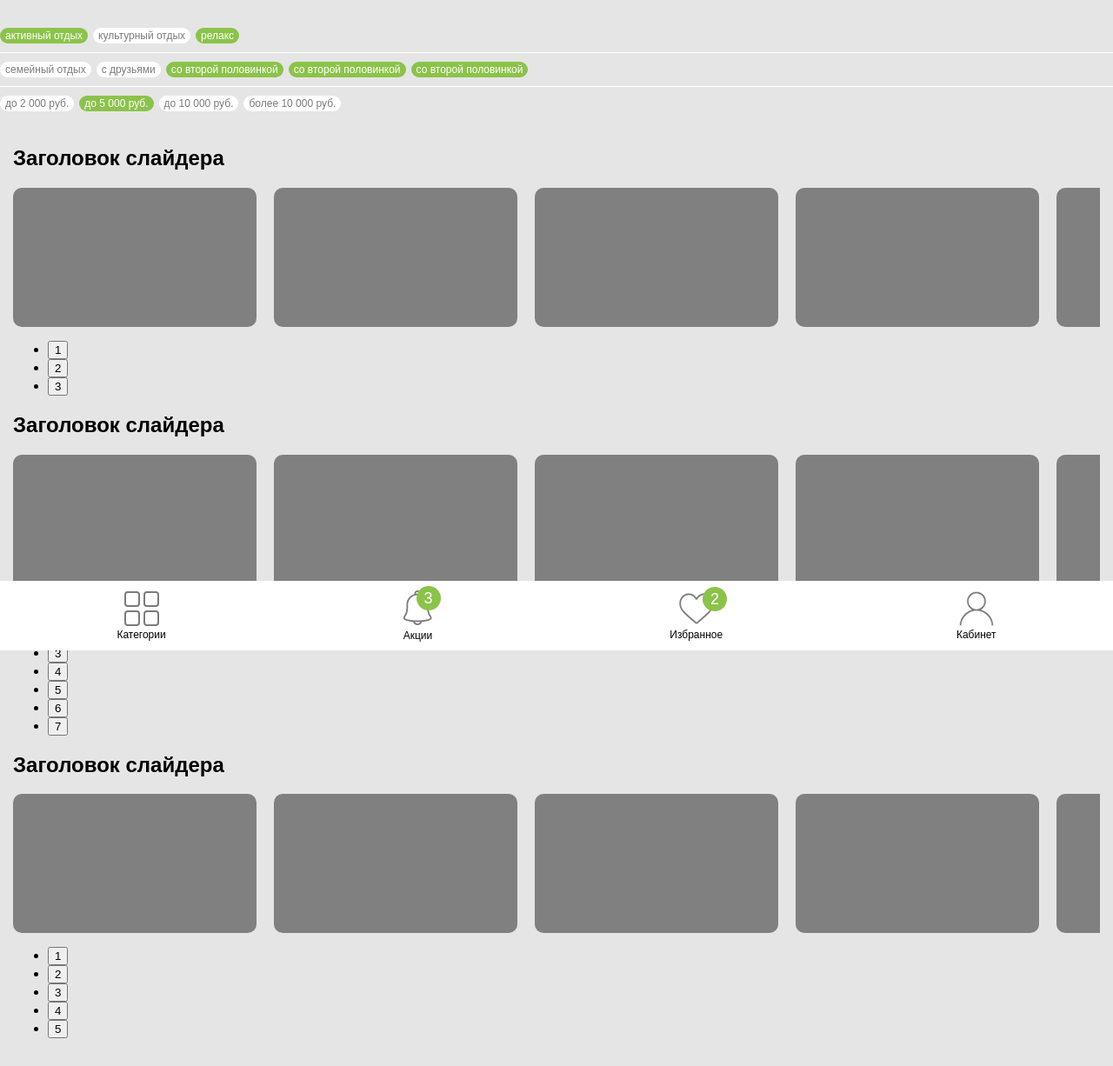
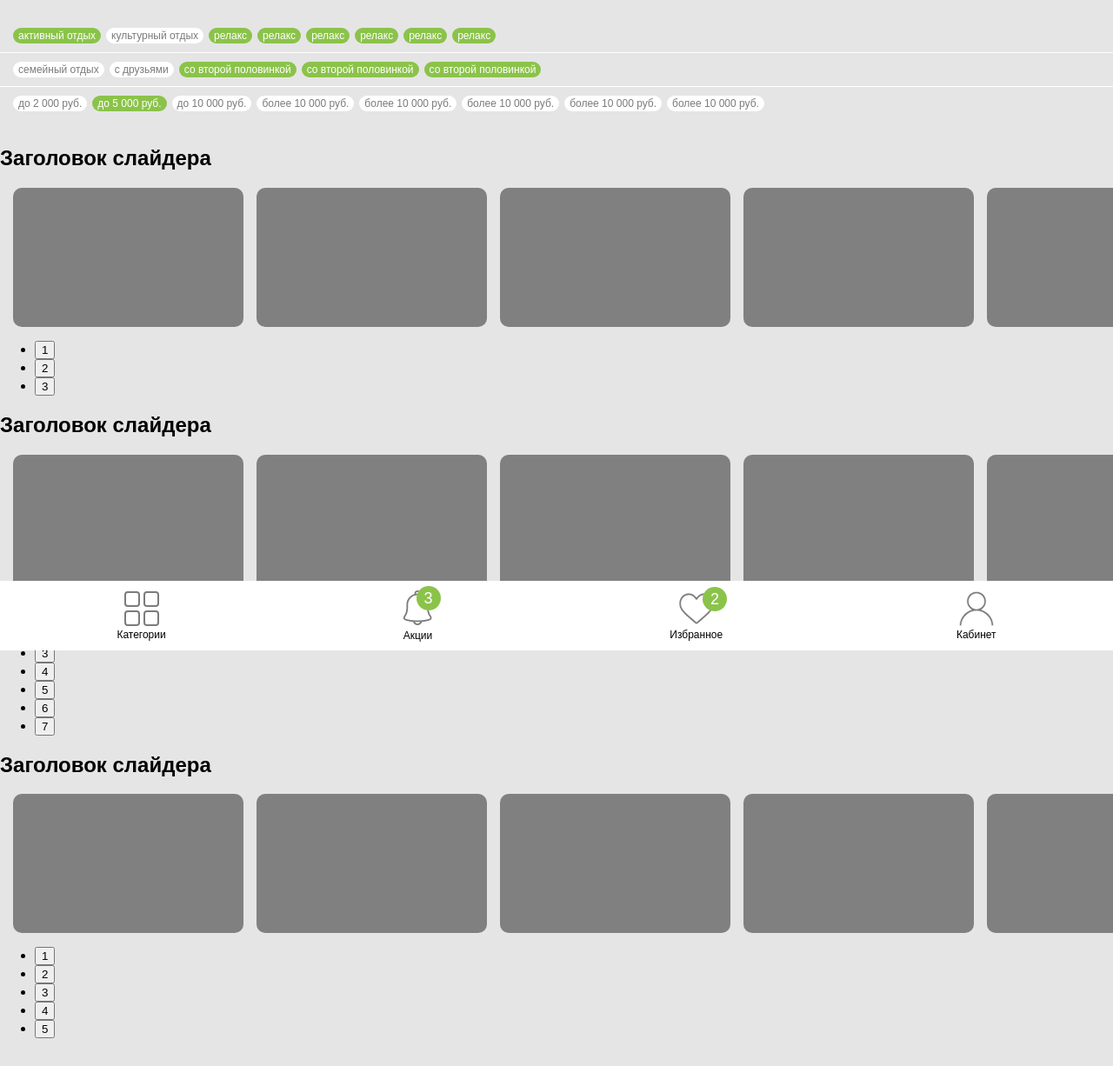
Before and after one commit to krumm1/test_app, a plain HTML site: page index.html in a window 1280 px wide. Shown: the part 52-1278 px from the top of the page at 87% size. Drawn offline with Linux system fonts and the light colour scheme.

Commit message:
Добавил отступы

```diff
--- a/css/style.css
+++ b/css/style.css
@@ -34,8 +34,14 @@ body {margin: 0 0 85px; font-family: Arial, Helvetica, sans-serif; background-co
 .search.active {flex: 1 0 100%;display: flex;}
 .search.active .search-input {display: block;flex-basis: 100%;}
 
-.app-cats {overflow-x: auto; padding: 10px 0}
-.app-cats-row {display: flex; padding: 10px 0; border-bottom: 1px solid #fff}
+.app-cats {padding: 10px 0}
+.app-cats-row {
+    display: flex;
+    padding: 10px 0;
+    padding-left: 15px;
+    border-bottom: 1px solid #fff;
+    overflow-x: auto;
+}
 .app-cats-row:last-child {border-bottom: none}
 .app-cats-item {
     background-color: #fff;
@@ -51,13 +57,16 @@ body {margin: 0 0 85px; font-family: Arial, Helvetica, sans-serif; background-co
 .app-cats-item.active {color: #fff; background-color: #8BC34A}
 .app-cats-item:last-child {margin-right: 0}
 
-.app-slider-wrapper {margin: 0 15px;}
 .app-slider-item {
-    background: gray;
     height: 160px;
     width: 280px;
-    margin: 0 10px;
+    padding-left: 15px;
+}
+.app-slider-item-inner {
+    background-color: gray;
     border-radius: 10px;
+    width: 100%;
+    height: 100%;
 }
 
 .app-footer {
--- a/index.html
+++ b/index.html
@@ -26,6 +26,11 @@
                 <div class="app-cats-item active">активный отдых</div>
                 <div class="app-cats-item">культурный отдых</div>
                 <div class="app-cats-item active">релакс</div>
+                <div class="app-cats-item active">релакс</div>
+                <div class="app-cats-item active">релакс</div>
+                <div class="app-cats-item active">релакс</div>
+                <div class="app-cats-item active">релакс</div>
+                <div class="app-cats-item active">релакс</div>
             </div>
             <div class="app-cats-row">
                 <div class="app-cats-item">семейный отдых</div>
@@ -39,6 +44,10 @@
                 <div class="app-cats-item active">до 5 000 руб.</div>
                 <div class="app-cats-item">до 10 000 руб.</div>
                 <div class="app-cats-item">более 10 000 руб.</div>
+                <div class="app-cats-item">более 10 000 руб.</div>
+                <div class="app-cats-item">более 10 000 руб.</div>
+                <div class="app-cats-item">более 10 000 руб.</div>
+                <div class="app-cats-item">более 10 000 руб.</div>
             </div>
         </div>
     </div>
@@ -46,33 +55,63 @@
     <div class="app-slider-wrapper">
         <h2 class="app-header">Заголовок слайдера</h2>
         <div class="app-slider">
-            <div class="app-slider-item"></div>
-            <div class="app-slider-item"></div>
-            <div class="app-slider-item"></div>
+            <div class="app-slider-item">
+                <div class="app-slider-item-inner"></div>
+            </div>
+            <div class="app-slider-item">
+                <div class="app-slider-item-inner"></div>
+            </div>
+            <div class="app-slider-item">
+                <div class="app-slider-item-inner"></div>
+            </div>
         </div>
     </div>
 
     <div class="app-slider-wrapper">
         <h2 class="app-header">Заголовок слайдера</h2>
         <div class="app-slider">
-            <div class="app-slider-item"></div>
-            <div class="app-slider-item"></div>
-            <div class="app-slider-item"></div>
-            <div class="app-slider-item"></div>
-            <div class="app-slider-item"></div>
-            <div class="app-slider-item"></div>
-            <div class="app-slider-item"></div>
+            <div class="app-slider-item">
+                <div class="app-slider-item-inner"></div>
+            </div>
+            <div class="app-slider-item">
+                <div class="app-slider-item-inner"></div>
+            </div>
+            <div class="app-slider-item">
+                <div class="app-slider-item-inner"></div>
+            </div>
+            <div class="app-slider-item">
+                <div class="app-slider-item-inner"></div>
+            </div>
+            <div class="app-slider-item">
+                <div class="app-slider-item-inner"></div>
+            </div>
+            <div class="app-slider-item">
+                <div class="app-slider-item-inner"></div>
+            </div>
+            <div class="app-slider-item">
+                <div class="app-slider-item-inner"></div>
+            </div>
         </div>
     </div>
 
     <div class="app-slider-wrapper">
         <h2 class="app-header">Заголовок слайдера</h2>
         <div class="app-slider">
-            <div class="app-slider-item"></div>
-            <div class="app-slider-item"></div>
-            <div class="app-slider-item"></div>
-            <div class="app-slider-item"></div>
-            <div class="app-slider-item"></div>
+            <div class="app-slider-item">
+                <div class="app-slider-item-inner"></div>
+            </div>
+            <div class="app-slider-item">
+                <div class="app-slider-item-inner"></div>
+            </div>
+            <div class="app-slider-item">
+                <div class="app-slider-item-inner"></div>
+            </div>
+            <div class="app-slider-item">
+                <div class="app-slider-item-inner"></div>
+            </div>
+            <div class="app-slider-item">
+                <div class="app-slider-item-inner"></div>
+            </div>
         </div>
     </div>
 
--- a/js/script.js
+++ b/js/script.js
@@ -2,8 +2,9 @@ $('.app-slider').slick({
     arrows: false,
     dots: true,
     variableWidth: true,
-    swipeToSlide: true
+    swipeToSlide: true,
+    waitForAnimate: false
 });
 $('.app-cats').on('click', '.app-cats-item', function () {
     $(this).toggleClass('active');
-})
+});
```
